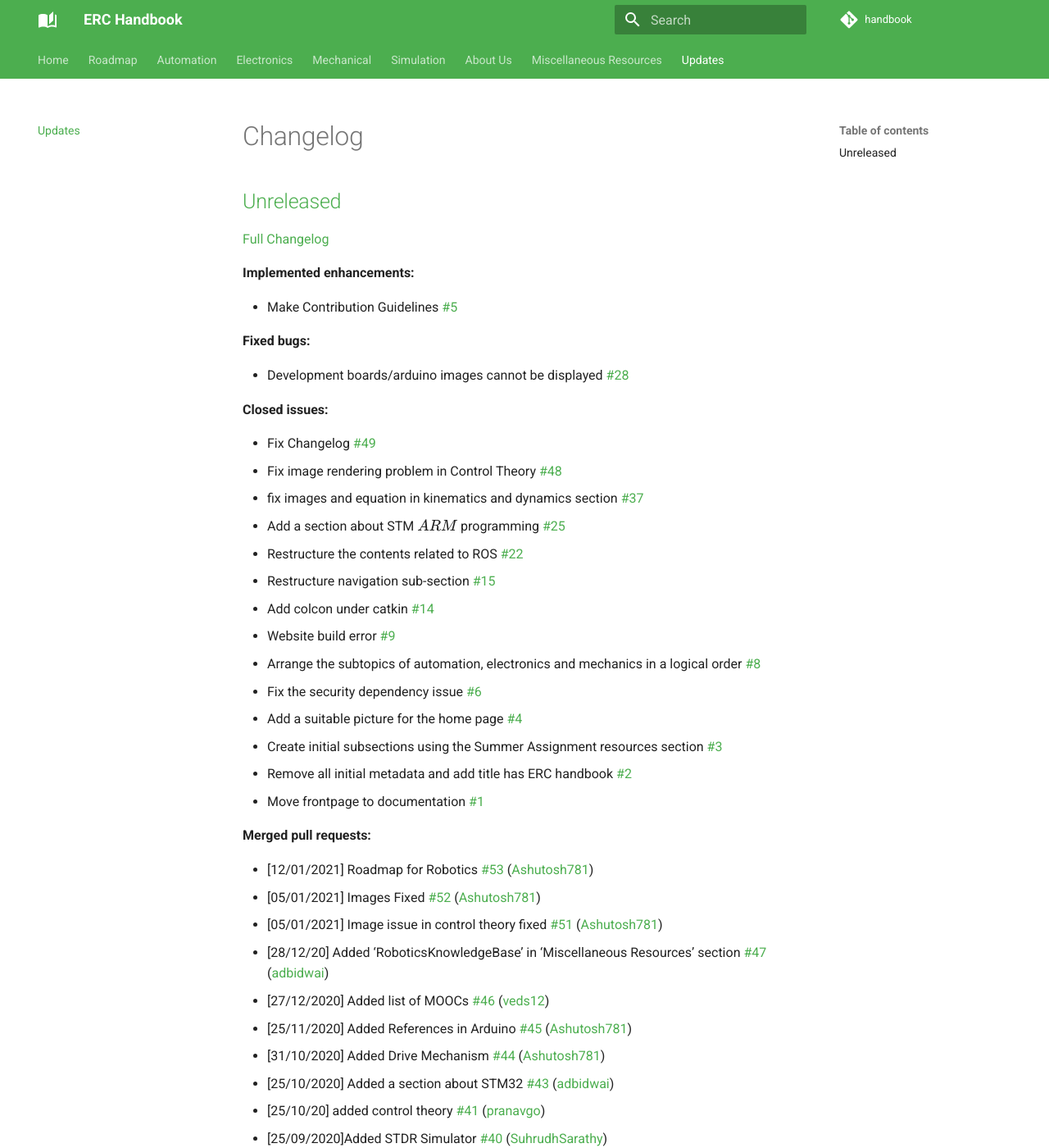
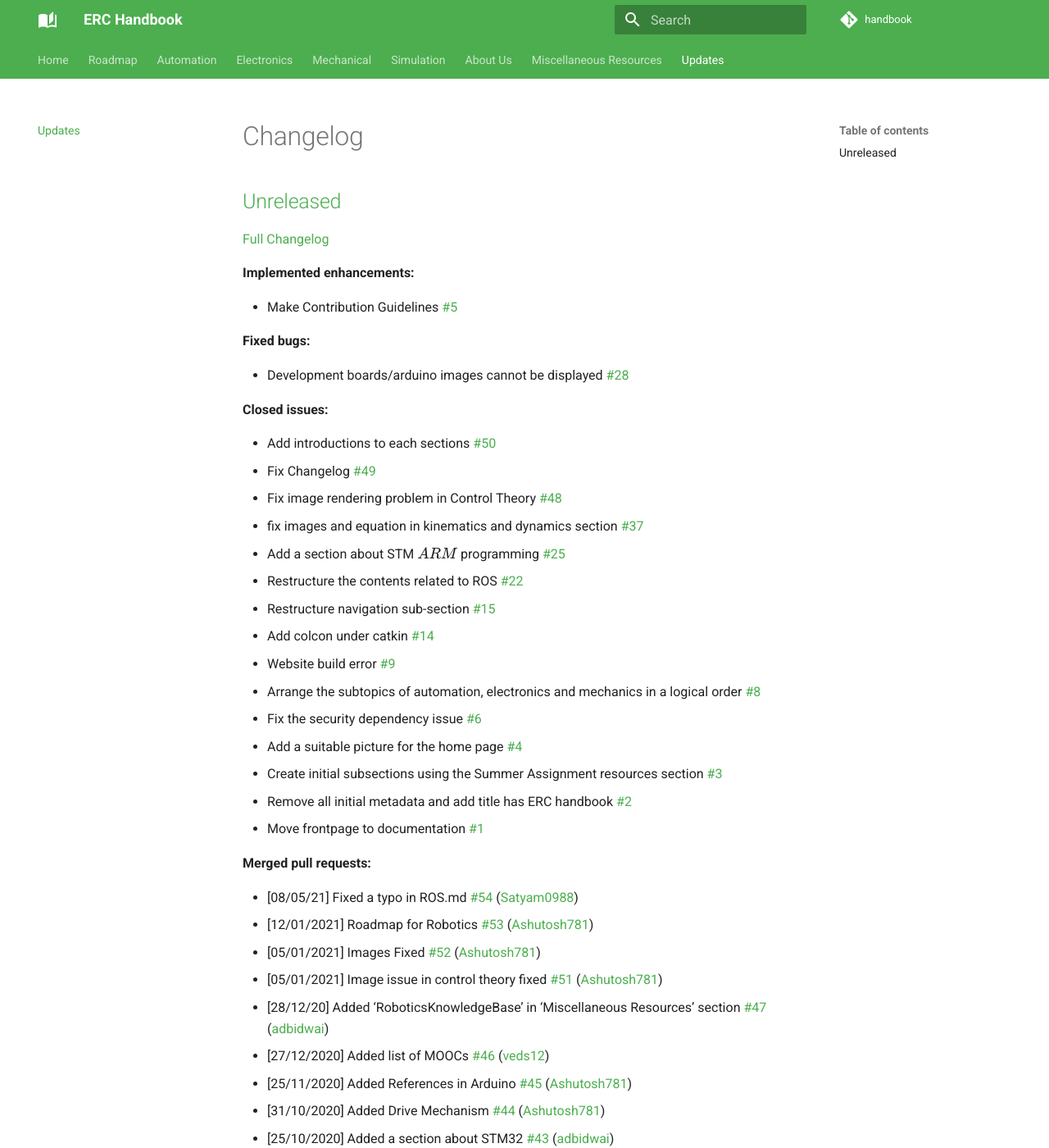
Before and after one commit to ERC-BPGC/handbook, an MkDocs documentation site: the page built from docs/CHANGELOG.md, in a window 1280 px wide and 1400 px high. Shown: the whole window at 82% size. Built offline with MkDocs 1.6.1 and Material for MkDocs 9.7.7, drawn with Linux system fonts in a browser that asks for light colours; comment, search, counter and statistics services are not loaded.

Commit message:
Updated CHANGELOG.md

```diff
--- a/docs/CHANGELOG.md
+++ b/docs/CHANGELOG.md
@@ -14,6 +14,7 @@
 
 **Closed issues:**
 
+- Add introductions to each sections [\#50](https://github.com/ERC-BPGC/handbook/issues/50)
 - Fix Changelog [\#49](https://github.com/ERC-BPGC/handbook/issues/49)
 - Fix image rendering problem in Control Theory [\#48](https://github.com/ERC-BPGC/handbook/issues/48)
 - fix images and equation in kinematics and dynamics section [\#37](https://github.com/ERC-BPGC/handbook/issues/37)
@@ -31,6 +32,7 @@
 
 **Merged pull requests:**
 
+- \[08/05/21\] Fixed a typo in ROS.md [\#54](https://github.com/ERC-BPGC/handbook/pull/54) ([Satyam0988](https://github.com/Satyam0988))
 - \[12/01/2021\] Roadmap for Robotics [\#53](https://github.com/ERC-BPGC/handbook/pull/53) ([Ashutosh781](https://github.com/Ashutosh781))
 - \[05/01/2021\] Images Fixed [\#52](https://github.com/ERC-BPGC/handbook/pull/52) ([Ashutosh781](https://github.com/Ashutosh781))
 - \[05/01/2021\] Image issue in control theory fixed [\#51](https://github.com/ERC-BPGC/handbook/pull/51) ([Ashutosh781](https://github.com/Ashutosh781))
```
